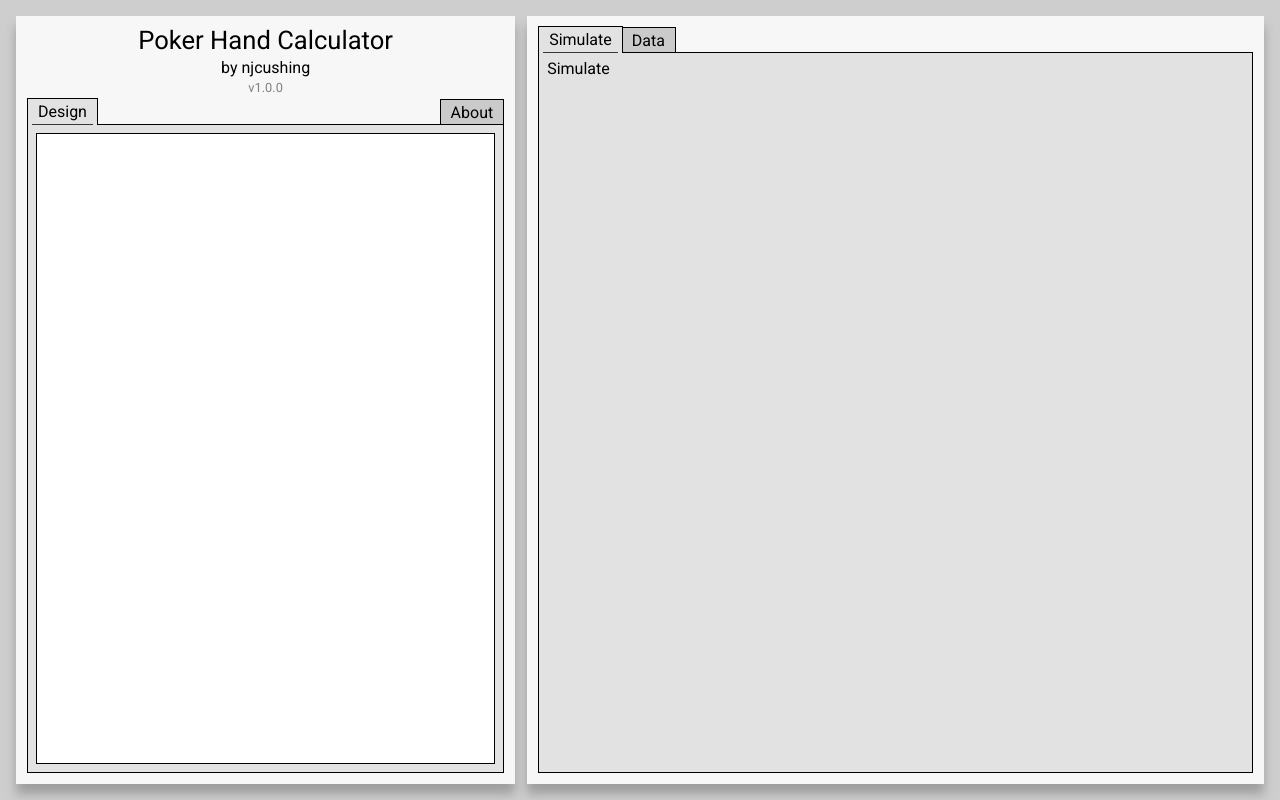
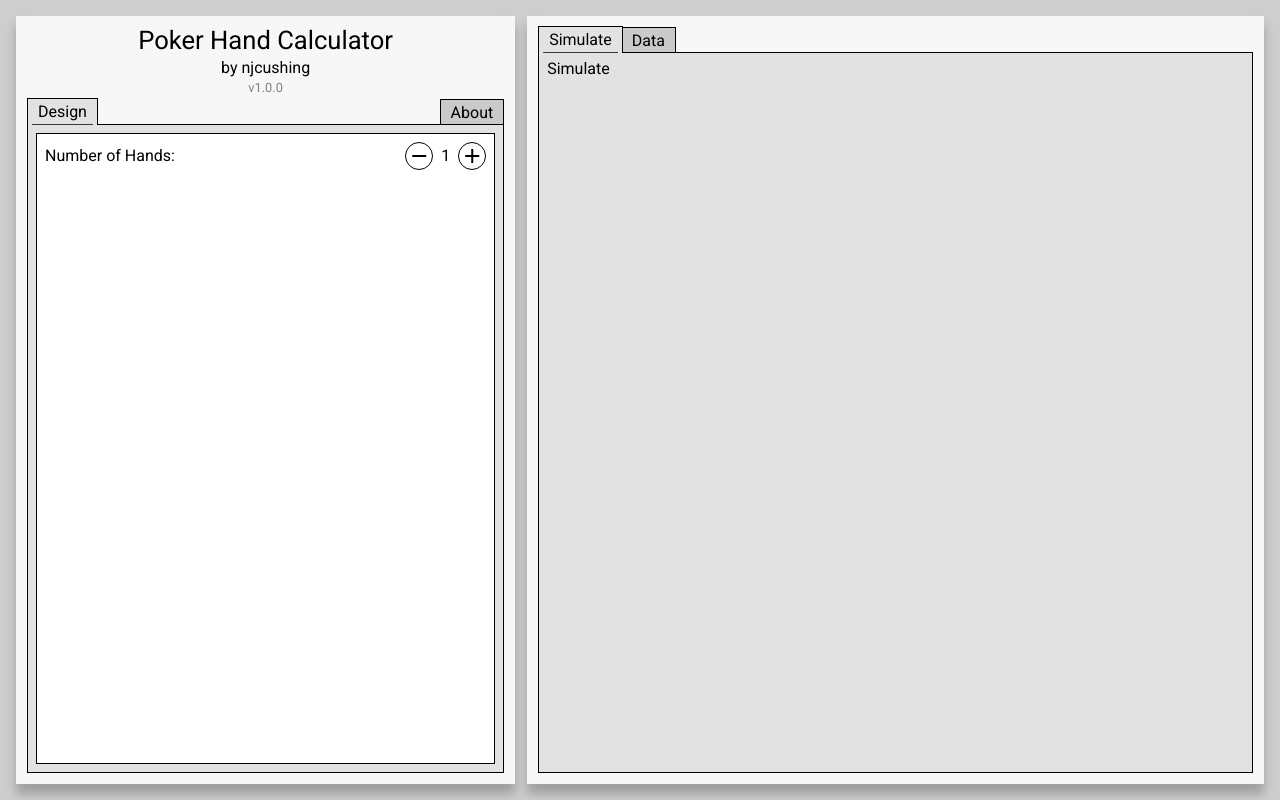
Before and after one commit to njcushing/poker-hand-calculator, a React (Vite) app: page / in a window 1280 px wide. Built offline with nearby package versions, Linux system fonts and the light colour scheme.

Commit message:
Add display for number of hands with decrease and increase buttons

```diff
--- a/src/features/Design/index.module.css
+++ b/src/features/Design/index.module.css
@@ -14,3 +14,54 @@
     height: 100%;
     padding: 8px;
 }
+
+.field-container {
+    display: flex;
+    justify-content: space-between;
+    align-items: center;
+    gap: 8px;
+
+    width: 100%;
+}
+
+.field-options {
+    display: flex;
+    align-items: center;
+    gap: 8px;
+}
+
+.decrease-button,
+.increase-button {
+    display: flex;
+    justify-content: center;
+    align-items: center;
+
+    pointer-events: all;
+
+    color: black;
+    font-size: 18px;
+
+    border: 1px solid #000;
+    border-radius: 9999px;
+    background-color: transparent;
+
+    height: 100%;
+    aspect-ratio: 1;
+    padding: 1px;
+}
+
+@media (hover: hover) {
+    .decrease-button:hover,
+    .increase-button:hover {
+        cursor: pointer;
+
+        background-color: rgba(0, 0, 0, 0.1);
+    }
+}
+
+.decrease-button:focus,
+.increase-button:focus {
+    cursor: pointer;
+
+    background-color: rgba(0, 0, 0, 0.2);
+}
--- a/src/features/Design/index.tsx
+++ b/src/features/Design/index.tsx
@@ -1,5 +1,44 @@
+import { useContext } from "react";
+import { PokerHandCalculatorContext } from "@/pages/PokerHandCalculator";
 import styles from "./index.module.css";
 
 export function Design() {
-    return <div className={styles["design"]}></div>;
+    const { pokerHandCalculatorState } = useContext(PokerHandCalculatorContext);
+
+    return (
+        <div className={styles["design"]}>
+            <div className={styles["field-container"]}>
+                <p className={`${styles["field-name"]} truncate-ellipsis`}>Number of Hands:</p>
+                <div className={styles["field-options"]}>
+                    <button
+                        type="button"
+                        className={`${styles["decrease-button"]} material-symbols-sharp`}
+                        onClick={(e) => {
+                            e.currentTarget.blur();
+                        }}
+                        onMouseLeave={(e) => {
+                            e.currentTarget.blur();
+                        }}
+                    >
+                        Remove
+                    </button>
+                    <p className={styles["field-value"]}>
+                        {pokerHandCalculatorState.numberOfHands}
+                    </p>
+                    <button
+                        type="button"
+                        className={`${styles["increase-button"]} material-symbols-sharp`}
+                        onClick={(e) => {
+                            e.currentTarget.blur();
+                        }}
+                        onMouseLeave={(e) => {
+                            e.currentTarget.blur();
+                        }}
+                    >
+                        Add
+                    </button>
+                </div>
+            </div>
+        </div>
+    );
 }
```
